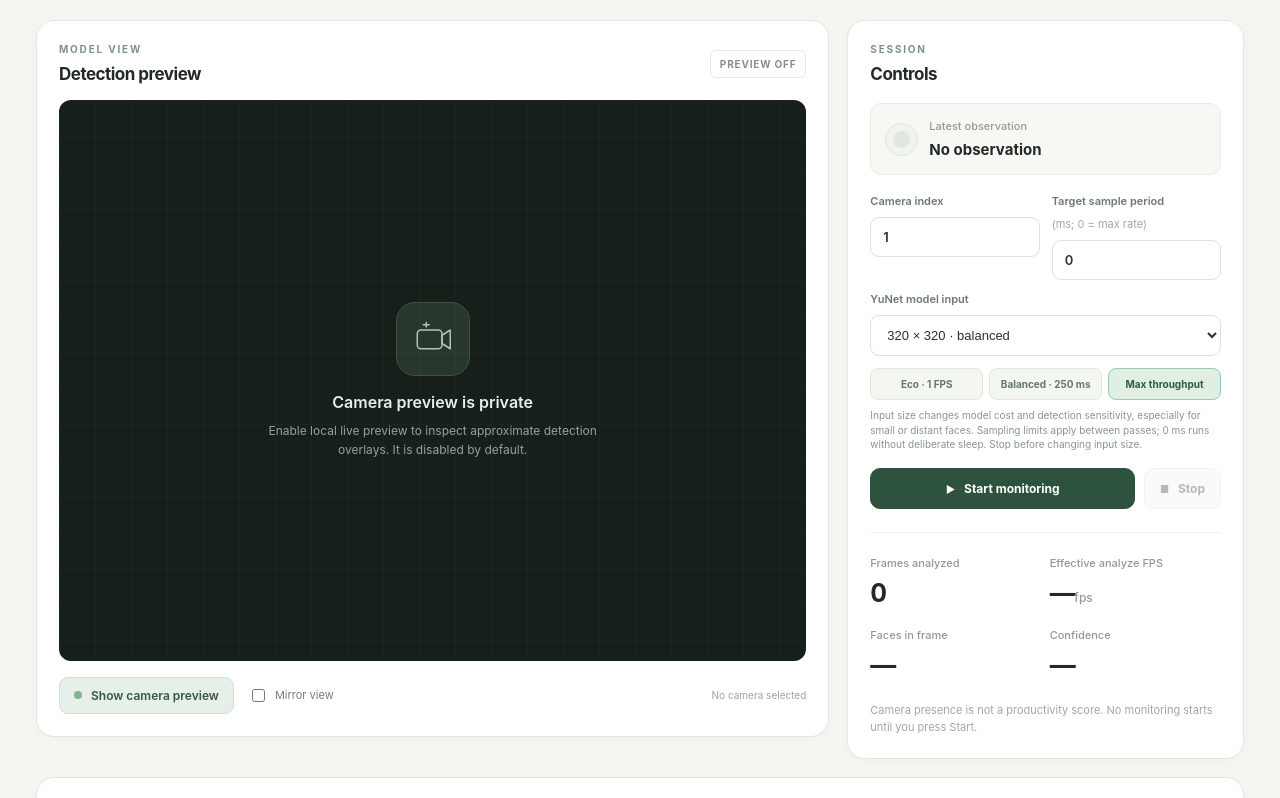
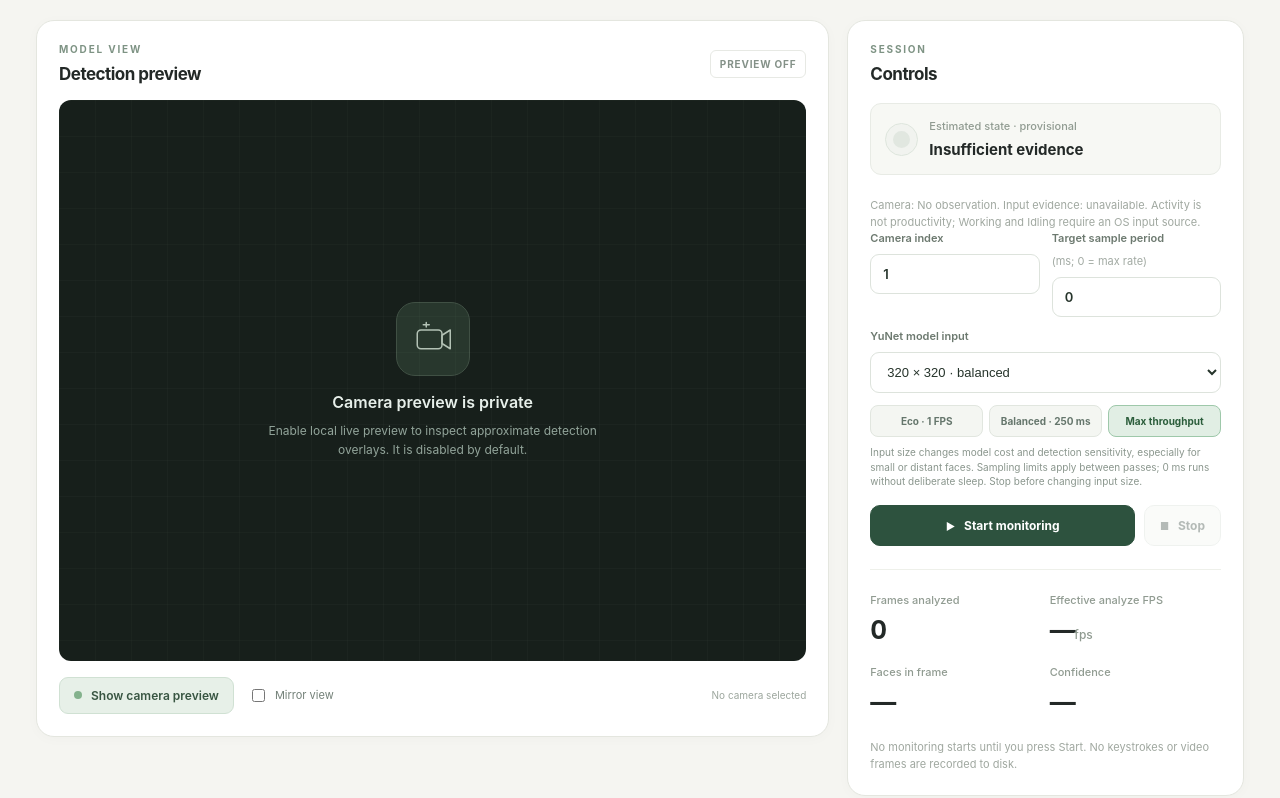
Before and after one commit to moderubias/attentracker, a Svelte app in the folder app/desktop/: page / in a window 1280 px wide. Shown: the part 242-1040 px from the top of the page. Built offline with nearby package versions, Linux system fonts and the light colour scheme.

Commit message:
ui: show honest provisional Away/Unknown state and input evidence availability

```diff
--- a/app/desktop/src/App.svelte
+++ b/app/desktop/src/App.svelte
@@ -4,9 +4,12 @@
 
   type Phase = "stopped" | "starting" | "running" | "stopping" | "error";
   type Presence = "unknown" | "no_face" | "face_present" | "multiple_faces";
+  type ActivityState = "unknown" | "working" | "idling" | "away";
   type Snapshot = {
     phase: Phase;
     presence: Presence;
+    activityState: ActivityState;
+    inputSource: string | null;
     cameraIndex: number | null;
     cameraFormat: string | null;
     framesAnalyzed: number;
@@ -40,7 +43,8 @@
   };
 
   const empty: Snapshot = {
-    phase: "stopped", presence: "unknown", cameraIndex: null, cameraFormat: null,
+    phase: "stopped", presence: "unknown", activityState: "unknown",
+    inputSource: null, cameraIndex: null, cameraFormat: null,
     framesAnalyzed: 0, faceCount: null, bestConfidence: null,
     lastObservedAtMs: null, lastAnalysisMs: null, lastCaptureMs: null,
     lastDecodeMs: null, lastPreprocessMs: null, lastInferenceMs: null,
@@ -99,6 +103,13 @@
       metrics.renderedImages += 1;
     }
   }
+
+  const activityLabels: Record<ActivityState, string> = {
+    unknown: "Insufficient evidence",
+    working: "Possible working · recent input",
+    idling: "Possible idling · no recent input",
+    away: "Possibly away · no face for 8 s"
+  };
 
   const states: Record<Presence, string> = {
     unknown: "No observation",
@@ -388,12 +399,13 @@
       </div>
 
       <div class="observed-state">
-        <div class="state-indicator" class:detected={snapshot.presence === "face_present"}></div>
+        <div class="state-indicator" class:detected={snapshot.activityState === "working"}></div>
         <div>
-          <p class="small-label">Latest observation</p>
-          <p class="state-name">{states[snapshot.presence]}</p>
+          <p class="small-label">Estimated state · provisional</p>
+          <p class="state-name">{activityLabels[snapshot.activityState]}</p>
         </div>
       </div>
+      <p class="aside-note">Camera: {states[snapshot.presence]}. Input evidence: {snapshot.inputSource ?? "unavailable"}. Activity is not productivity; Working and Idling require an OS input source.</p>
 
       <div class="config-fields">
         <label>Camera index
@@ -448,7 +460,7 @@
         </div>
       </div>
 
-      <p class="aside-note">Camera presence is not a productivity score. No monitoring starts until you press Start.</p>
+      <p class="aside-note">No monitoring starts until you press Start. No keystrokes or video frames are recorded to disk.</p>
     </aside>
   </div>
 
```
